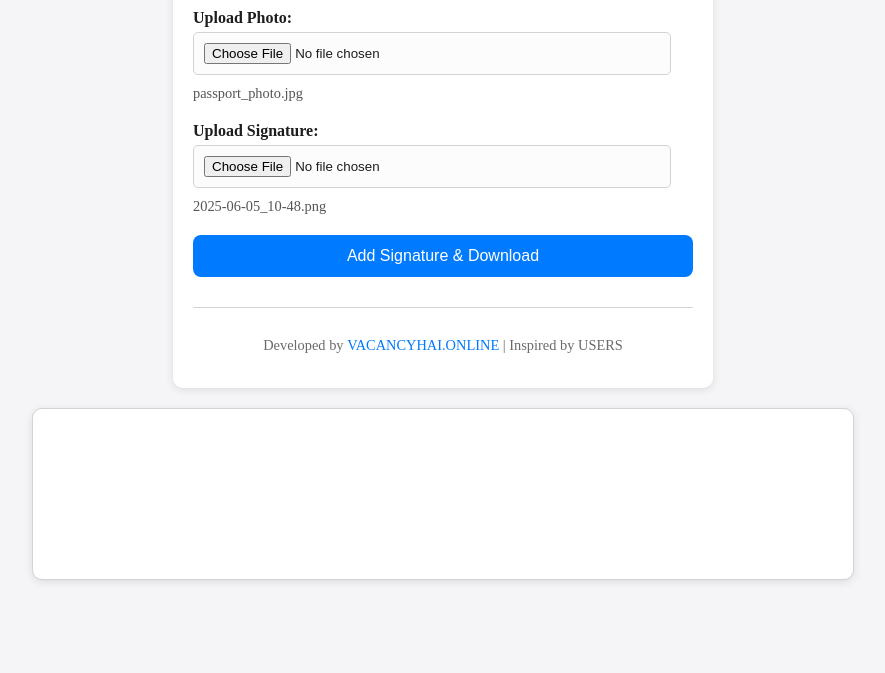
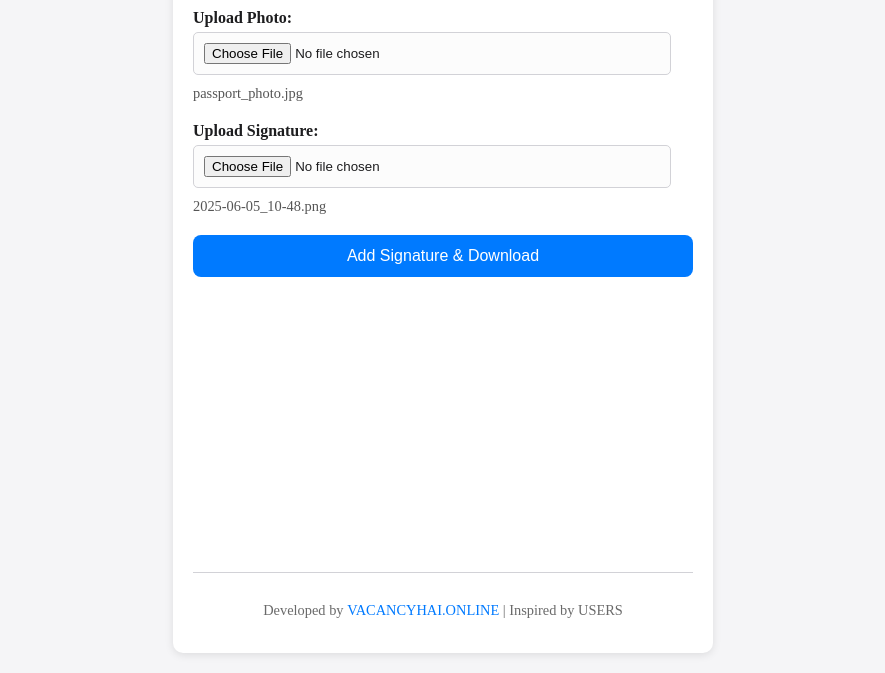
Before and after one commit to bhuveevh/Photo-and-Sign-Joiner, a plain HTML site: page index.html in a window 1280 px wide. Shown: the part 165-838 px from the top of the page, without its empty margins (197-1082 px from the left). Before the commit the page ends 800 px from the top, so only its background shows below. Drawn offline with Linux system fonts and the light colour scheme.

Commit message:
Update index.html

```diff
--- a/index.html
+++ b/index.html
@@ -25,13 +25,11 @@
 
             <button id="processAndDownload">Add Signature & Download</button>
 
+            <canvas id="imageCanvas"></canvas>
+
             <footer class="widget-footer">
                 <p>Developed by <a href="https://vacancyhai.online/" target="_blank" rel="noopener noreferrer">VACANCYHAI.ONLINE</a> | Inspired by USERS</p>
             </footer>
-        </div>
-
-        <div class="canvas-container">
-            <canvas id="imageCanvas"></canvas>
         </div>
     </main>
     <script src="script.js"></script>
```
